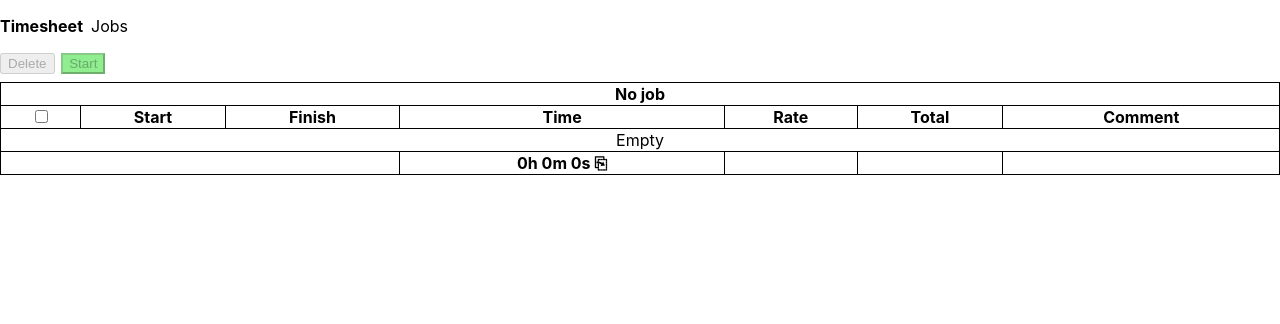
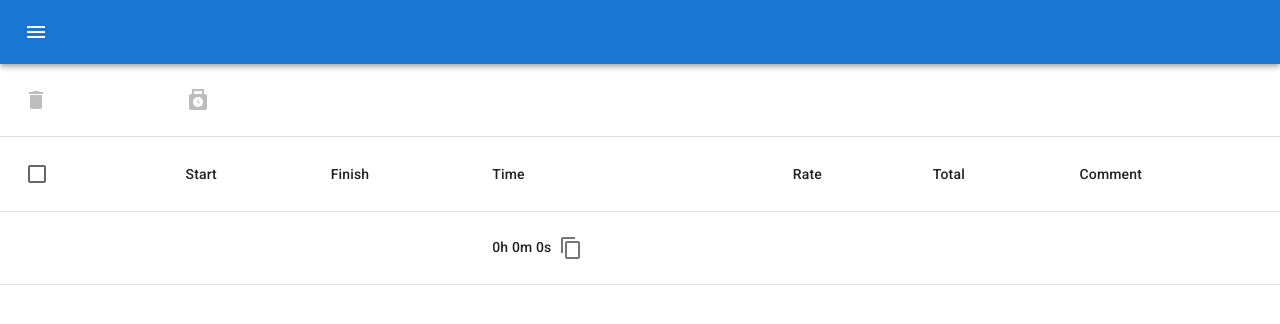
Before and after one commit to vinhanguyen/timesheet, a React (Create React App) app: page / in a window 1280 px wide. Shown: the top 324 px of the page. Built offline with nearby package versions, Linux system fonts and the light colour scheme.

Commit message:
Apply mui

```diff
--- a/package.json
+++ b/package.json
@@ -3,6 +3,11 @@
   "version": "0.1.0",
   "private": true,
   "dependencies": {
+    "@emotion/react": "^11.10.5",
+    "@emotion/styled": "^11.10.5",
+    "@fontsource/roboto": "^4.5.8",
+    "@mui/icons-material": "^5.11.0",
+    "@mui/material": "^5.11.8",
     "@testing-library/jest-dom": "^5.16.5",
     "@testing-library/react": "^13.4.0",
     "@testing-library/user-event": "^13.5.0",
--- a/public/index.html
+++ b/public/index.html
@@ -24,7 +24,7 @@
       work correctly both with client-side routing and a non-root public URL.
       Learn how to configure a non-root public URL by running `npm run build`.
     -->
-    <title>React App</title>
+    <title>Timesheet</title>
   </head>
   <body>
     <noscript>You need to enable JavaScript to run this app.</noscript>
--- a/src/App.tsx
+++ b/src/App.tsx
@@ -1,11 +1,19 @@
 import React from 'react';
 import logo from './logo.svg';
-import './App.css';
+// import './App.css';
+import '@fontsource/roboto/300.css';
+import '@fontsource/roboto/400.css';
+import '@fontsource/roboto/500.css';
+import '@fontsource/roboto/700.css';
 import Timesheet from './timesheet';
+import { CssBaseline } from '@mui/material';
 
 function App() {
   return (
-    <Timesheet />
+    <>
+      <CssBaseline />
+      <Timesheet />
+    </>
   );
 }
 
--- a/src/field.tsx
+++ b/src/field.tsx
@@ -1,10 +1,8 @@
+import { Cancel, Edit, Save } from "@mui/icons-material";
+import { IconButton, Input, Tooltip } from "@mui/material";
 import { useState } from "react";
 
-export default function Field({
-    type = 'text',
-    value: initialValue = '',
-    onChange = (value: any) => value
-  }: any) {
+export default function Field({value: initialValue, onChange, validator = (value: any) => true, prefix}: any) {
   const [value, setValue] = useState(initialValue);
   const [edit, setEdit] = useState(false);
 
@@ -18,16 +16,43 @@ export default function Field({
     setValue(initialValue);
   }
 
+  const valid = validator(value);
+
   return (
     <>
       {edit ? (
         <>
-          <input type={type} value={value} onChange={e => setValue(e.target.value)} />
-          <button onClick={handleSave}>Save</button>
-          <button onClick={handleCancel}>Cancel</button>
+          <Input value={value} onChange={e => setValue(e.target.value)} error={!valid}
+            startAdornment={<>{prefix ? prefix : null}</>}
+            endAdornment={(
+              <>
+                <Tooltip title="Save">
+                  <span>
+                    <IconButton disabled={!valid} onClick={handleSave}>
+                      <Save />
+                    </IconButton>
+                  </span>
+                </Tooltip>
+                <Tooltip title="Cancel">
+                  <IconButton onClick={handleCancel}>
+                    <Cancel />
+                  </IconButton>
+                </Tooltip>
+              </>
+            )} />
         </>
       ) : (
-        <span onClick={() => setEdit(true)}>{value ? value : 'Empty'}</span>
+        <Tooltip title="Edit">
+          <span onClick={() => setEdit(true)}>
+            {value ? (
+              <>{prefix ? prefix : null}{value}</>
+            ) : (
+              <IconButton>
+                <Edit />
+              </IconButton>
+            )}
+          </span>
+        </Tooltip>
       )}
     </>
   );
--- a/src/index.tsx
+++ b/src/index.tsx
@@ -1,6 +1,6 @@
 import React from 'react';
 import ReactDOM from 'react-dom/client';
-import './index.css';
+// import './index.css';
 import App from './App';
 import reportWebVitals from './reportWebVitals';
 
--- a/src/job-form.tsx
+++ /dev/null
@@ -1,34 +0,0 @@
-import { useState } from "react"
-import { Job } from "./data/job";
-
-export default function JobForm({onSubmit = (job: Job) => console.log(job)}: any) {
-  const [name, setName] = useState('');
-  const [rate, setRate] = useState(0);
-
-  const valid = name.length > 0 && rate > 0;
-
-  function reset() {
-    setName('');
-    setRate(0);
-  }
-
-  function handleSubmit() {
-    reset();
-    onSubmit({name, rate} as Job);
-  }
-
-  return (
-    <fieldset>
-      <legend>Create Job</legend>
-
-      <label htmlFor="name">Name: </label>
-      <input id="name" value={name} onChange={e => setName(e.target.value)} />
-
-      <label htmlFor="rate">Rate: </label>
-      <input id="rate" type="number" min="0" value={rate} onChange={e => setRate(Number(e.target.value))} />
-
-      <button onClick={handleSubmit} disabled={!valid}>Submit</button>
-      <button onClick={reset} disabled={name === '' && rate === 0}>Cancel</button>
-    </fieldset>
-  );
-}
--- a/src/jobs.tsx
+++ b/src/jobs.tsx
@@ -1,11 +1,13 @@
+import { Add, Cancel, Delete, Save } from "@mui/icons-material";
+import { IconButton, Input, Radio, Table, TableBody, TableCell, TableHead, TableRow, Tooltip } from "@mui/material";
 import { useEffect, useState } from "react";
 import { createJob, deleteJob, getJobs, updateCurrentJob, updateJob } from "./data/idb";
 import { Job } from "./data/job";
 import Field from "./field";
-import JobForm from "./job-form";
 
-export default function Jobs({currentJobId, onChangeJob = ((id: number) => console.log(id))}: any) {
+export default function Jobs({currentJobId, onChangeJob}: any) {
   const [jobs, setJobs] = useState<Job[]>([]);
+  const [create, setCreate] = useState(false);
 
   useEffect(() => {
     (async () => {
@@ -13,8 +15,9 @@ export default function Jobs({currentJobId, onChangeJob = ((id: number) => conso
     })();
   }, [currentJobId]);
 
-  async function handleSubmit(job: Job) {
+  async function handleCreate(job: Job) {
     await createJob(job);
+    setCreate(false);
     setJobs(await getJobs());
   }
 
@@ -41,39 +44,98 @@ export default function Jobs({currentJobId, onChangeJob = ((id: number) => conso
 
   return (
     <>
-      <JobForm onSubmit={handleSubmit} />
-      <table>
-        <thead>
-          <tr>
-            <th colSpan={4}>Jobs</th>
-          </tr>
-          <tr>
-            <th></th>
-            <th>Name</th>
-            <th>Rate</th>
-            <th></th>
-          </tr>
-        </thead>
-        <tbody>
+      <Table>
+        <TableHead>
+          <TableRow>
+            <TableCell>
+              <Tooltip title="Add job" onClick={() => setCreate(true)}>
+                <IconButton sx={{paddingLeft: 0, paddingRight: 0}}>
+                  <Add />
+                </IconButton>
+              </Tooltip>
+            </TableCell>
+            <TableCell>Name</TableCell>
+            <TableCell>Rate</TableCell>
+            <TableCell></TableCell>
+          </TableRow>
+        </TableHead>
+        <TableBody>
           {jobs.map(j => (
-            <tr key={j.id}>
-              <td>
-                <input type="radio" title="Set current job" checked={j.id === currentJobId} onChange={() => handleChangeJob(j.id)} />
-              </td>
-              <td>
-                <Field value={j.name} onChange={(name: string) => handleUpdate({...j, name})} />
-              </td>
-              <td>
-                $<Field type="number" value={j.rate} onChange={(rate: number) => handleUpdate({...j, rate})} />
-              </td>
-              <td>
-                <button onClick={() => handleDelete(j)}>Delete</button>
-              </td>
-            </tr>
+            <TableRow key={j.id}>
+              <TableCell>
+                <Tooltip title="Set current job">
+                  <Radio sx={{paddingLeft: 0, paddingRight: 0}} checked={j.id === currentJobId} onChange={() => handleChangeJob(j.id)} />
+                </Tooltip>
+              </TableCell>
+              <TableCell>
+                <Field value={j.name}
+                  onChange={(name: any) => handleUpdate({...j, name})}
+                  validator={(name: any) => name?.length > 0} />
+              </TableCell>
+              <TableCell>
+                <Field value={j.rate}
+                  onChange={(rate: any) => handleUpdate({...j, rate: Number(rate)})}
+                  validator={(rate: any) => rate && Number(rate) >= 0}
+                  prefix="$" />
+              </TableCell>
+              <TableCell>
+                <Tooltip title="Delete">
+                  <IconButton onClick={() => handleDelete(j)}>
+                    <Delete />
+                  </IconButton>
+                </Tooltip>
+              </TableCell>
+            </TableRow>
           ))}
-          {jobs.length === 0 && <tr><td colSpan={4}>Empty</td></tr>}
-        </tbody>
-      </table>
+          {create && <CreateJobRow onSave={handleCreate} onCancel={() => setCreate(false)} />}
+        </TableBody>
+      </Table>
     </>
   );
 }
+
+function CreateJobRow({onSave, onCancel}: any) {
+  const [name, setName] = useState('');
+  const [rate, setRate] = useState('');
+
+  function handleSave() {
+    onSave({name, rate: Number(rate)});
+  }
+
+  function handleCancel() {
+    setName('');
+    setRate('');
+    onCancel();
+  }
+
+  const nameValid = name.length > 0;
+  const rateValid = rate.length > 0 && Number(rate) >= 0;
+  const valid = nameValid && rateValid;
+
+  return (
+    <TableRow>
+      <TableCell></TableCell>
+      <TableCell>
+        <Input value={name} error={!nameValid} onChange={e => setName(e.target.value)} />
+      </TableCell>
+      <TableCell>
+        <Input value={rate} error={!rateValid} onChange={e => setRate(e.target.value)}
+          startAdornment={<>$</>} />
+      </TableCell>
+      <TableCell>
+        <Tooltip title="Save">
+          <span>
+            <IconButton disabled={!valid} onClick={handleSave}>
+              <Save />
+            </IconButton>
+          </span>
+        </Tooltip>
+        <Tooltip title="Cancel">
+          <IconButton onClick={handleCancel}>
+            <Cancel />
+          </IconButton>
+        </Tooltip>
+      </TableCell>
+    </TableRow>
+  );
+}
--- /dev/null
+++ b/src/nav.tsx
@@ -0,0 +1,44 @@
+import { Menu as MenuIcon } from "@mui/icons-material";
+import { AppBar, IconButton, Menu, MenuItem, Toolbar, Typography } from "@mui/material";
+import { MouseEvent, useEffect, useState } from "react";
+import { getJob } from "./data/idb";
+import { Job } from "./data/job";
+
+export default function Nav({currentJobId, page, onChangePage}: any) {
+  const [job, setJob] = useState<null|Job>(null);
+  const [anchorEl, setAnchorEl] = useState<null|HTMLElement>(null);
+
+  const open = Boolean(anchorEl);
+  const handleClick = (e: MouseEvent<HTMLButtonElement>) => setAnchorEl(e.currentTarget);
+  const handleClose = () => setAnchorEl(null);
+
+  function handleClickItem(page: string) {
+    setAnchorEl(null);
+    onChangePage(page);
+  }
+
+  useEffect(() => {
+    (async () => {
+      if (currentJobId) {
+        setJob(await getJob(currentJobId));
+      }
+    })();
+  }, [currentJobId]);
+
+  return (
+    <>
+      <AppBar position="static">
+        <Toolbar>
+          <IconButton color="inherit" sx={{paddingLeft: 0}} onClick={handleClick}>
+            <MenuIcon />
+          </IconButton>
+          <Typography variant="h6">{page === 'tasks' ? job?.name : 'Jobs'}</Typography>
+        </Toolbar>
+      </AppBar>
+      <Menu anchorEl={anchorEl} open={open} onClose={handleClose}>
+        {page === 'jobs' && <MenuItem onClick={() => handleClickItem('tasks')}>Timesheet</MenuItem>}
+        {page === 'tasks' && <MenuItem onClick={() => handleClickItem('jobs')}>Jobs</MenuItem>}
+      </Menu>
+    </>
+  );
+}
--- a/src/tasks.tsx
+++ b/src/tasks.tsx
@@ -1,5 +1,7 @@
+import { ContentCopy, Delete, PunchClock } from "@mui/icons-material";
+import { Checkbox, IconButton, Table, TableBody, TableCell, TableHead, TableRow, Tooltip } from "@mui/material";
 import { ChangeEvent, useEffect, useState } from "react";
-import { getJob, getTasks, punch, deleteTask, updateTask } from "./data/idb";
+import { deleteTask, getJob, getTasks, punch, updateTask } from "./data/idb";
 import { Job } from "./data/job";
 import { Task } from "./data/task";
 import Field from "./field";
@@ -87,55 +89,80 @@ export default function Tasks({currentJobId}: any) {
 
   return (
     <>
-      <nav>
-        <button onClick={handleDelete} disabled={selectedIds.length === 0}>Delete</button>
-        <button onClick={handlePunch} disabled={!currentJobId} className={unfinishedTask ? 'stop' : 'start'}>{unfinishedTask ? 'Stop' : 'Start'}</button>
-      </nav>
-      <table>
-        <thead>
-          <tr >
-            <th colSpan={7}>{job?.name || 'No job'}</th>
-          </tr>
-          <tr>
-            <th>
-              <input type="checkbox" title="Select all" checked={selectAll} onChange={handleSelectAll} />
-            </th>
-            <th>Start</th>
-            <th>Finish</th>
-            <th>Time</th>
-            <th>Rate</th>
-            <th>Total</th>
-            <th>Comment</th>
-          </tr>
-        </thead>
-        <tbody>
+      <Table>
+        <TableHead>
+          <TableRow>
+            <TableCell>
+              <Tooltip title="Delete selected">
+                <span>
+                  <IconButton onClick={handleDelete} disabled={selectedIds.length === 0}>
+                    <Delete />
+                  </IconButton>
+                </span>
+              </Tooltip>
+            </TableCell>
+            <TableCell colSpan={6}>
+              <Tooltip title={unfinishedTask ? 'Stop' : 'Start'}>
+                <span>
+                  <IconButton sx={{paddingLeft: 0, paddingRight: 0}} color={unfinishedTask ? 'error' : 'success'} onClick={handlePunch} disabled={!currentJobId}>
+                    <PunchClock />
+                  </IconButton>
+                </span>
+              </Tooltip>
+            </TableCell>
+          </TableRow>
+          <TableRow>
+            <TableCell>
+              <Tooltip title="Select all">
+                <Checkbox checked={selectAll} onChange={handleSelectAll} />
+              </Tooltip>
+            </TableCell>
+            <TableCell>Start</TableCell>
+            <TableCell>Finish</TableCell>
+            <TableCell>Time</TableCell>
+            <TableCell>Rate</TableCell>
+            <TableCell>Total</TableCell>
+            <TableCell>Comment</TableCell>
+          </TableRow>
+        </TableHead>
+        <TableBody>
           {tasks.map(t => (
-            <tr key={t.id}>
-              <td>
-                <input type="checkbox" title="Select row" value={t.id} checked={selectedIds.some(id => id === t.id)} onChange={handleSelectSingle} />
-              </td>
-              <td>{formatTimestamp(t.start)}</td>
-              <td>{t.finish ? formatTimestamp(t.finish) : null}</td>
-              <td>{formatTimeHms(diffTime(t.start, t.finish))}</td>
-              <td>{job ? formatCurrency(job.rate) : null}</td>
-              <td>{job ? formatCurrency(msToHours(diffTime(t.start, t.finish))*job.rate) : null}</td>
-              <td>
-                <Field value={t.comment} onChange={(comment: string) => handleChangeComment({...t, comment})} />
-              </td>
-            </tr>
+            <TableRow key={t.id}>
+              <TableCell>
+                <Tooltip title="Select row">
+                  <Checkbox value={t.id} checked={selectedIds.some(id => id === t.id)} onChange={handleSelectSingle} />
+                </Tooltip>
+              </TableCell>
+              <TableCell>{formatTimestamp(t.start)}</TableCell>
+              <TableCell>{t.finish ? formatTimestamp(t.finish) : null}</TableCell>
+              <TableCell>{formatTimeHms(diffTime(t.start, t.finish))}</TableCell>
+              <TableCell>{job ? formatCurrency(job.rate) : null}</TableCell>
+              <TableCell>{job ? formatCurrency(msToHours(diffTime(t.start, t.finish))*job.rate) : null}</TableCell>
+              <TableCell>
+                <Field value={t.comment || ''}
+                  onChange={(comment: any) => handleChangeComment({...t, comment})}
+                  validator={(comment: any) => comment?.length > 0} />
+              </TableCell>
+            </TableRow>
           ))}
-          {tasks.length === 0 && <tr><td colSpan={7}>Empty</td></tr>}
-        </tbody>
-        <tfoot>
-          <tr>
-            <td colSpan={3}></td>
-            <td>{formatTimeHms(totalTime)} <span className="icon-button" title="Copy hours to clipboard" onClick={handleCopy}>&#9112;</span></td>
-            <td>{job ? formatCurrency(job.rate) : null}</td>
-            <td>{job ? formatCurrency(msToHours(totalTime)*job.rate) : null}</td>
-            <td></td>
-          </tr>
-        </tfoot>
-      </table>
+        </TableBody>
+        <TableHead>
+          <TableRow>
+            <TableCell colSpan={3}></TableCell>
+            <TableCell component="th">
+              {formatTimeHms(totalTime)}
+              <Tooltip title="Copy hours to clipboard">
+                <IconButton onClick={handleCopy}>
+                  <ContentCopy />
+                </IconButton>
+              </Tooltip>
+            </TableCell>
+            <TableCell>{job ? formatCurrency(job.rate) : null}</TableCell>
+            <TableCell>{job ? formatCurrency(msToHours(totalTime)*job.rate) : null}</TableCell>
+            <TableCell></TableCell>
+          </TableRow>
+        </TableHead>
+      </Table>
     </>
   );
 }
--- a/src/timesheet.tsx
+++ b/src/timesheet.tsx
@@ -1,12 +1,15 @@
-import { useEffect, useState } from "react";
-import { getCurrentJobId } from "./data/idb";
+import { Menu as MenuIcon } from "@mui/icons-material";
+import { AppBar, IconButton, Menu, MenuItem, Toolbar, Typography } from "@mui/material";
+import { MouseEvent, useEffect, useState } from "react";
+import { getCurrentJobId, getJob } from "./data/idb";
+import { Job } from "./data/job";
 import Jobs from "./jobs";
+import Nav from "./nav";
 import Tasks from "./tasks";
-import './timesheet.css';
 
 export default function Timesheet() {
   const [currentJobId, setCurrentJobId] = useState<number|null>(null);
-  const [tab, setTab] = useState(0);
+  const [page, setPage] = useState('tasks');
 
   useEffect(() => {
     (async () => {
@@ -16,14 +19,9 @@ export default function Timesheet() {
 
   return (
     <>
-      <nav>
-        <ul>
-          <li onClick={() => setTab(0)} className={tab === 0 ? 'active' : ''}>Timesheet</li>
-          <li onClick={() => setTab(1)} className={tab === 1 ? 'active' : ''}>Jobs</li>
-        </ul>
-      </nav>
-      {tab === 0 && <Tasks currentJobId={currentJobId} />}
-      {tab === 1 && <Jobs currentJobId={currentJobId} onChangeJob={setCurrentJobId} />}
+      <Nav currentJobId={currentJobId} page={page} onChangePage={(page: string) => setPage(page)} />
+      {page === 'tasks' && <Tasks currentJobId={currentJobId} />}
+      {page === 'jobs' && <Jobs currentJobId={currentJobId} onChangeJob={setCurrentJobId} />}
     </>
   );
 }
```
Also changed, not shown: 1 other file (tests, documents, lock files or other folders).
